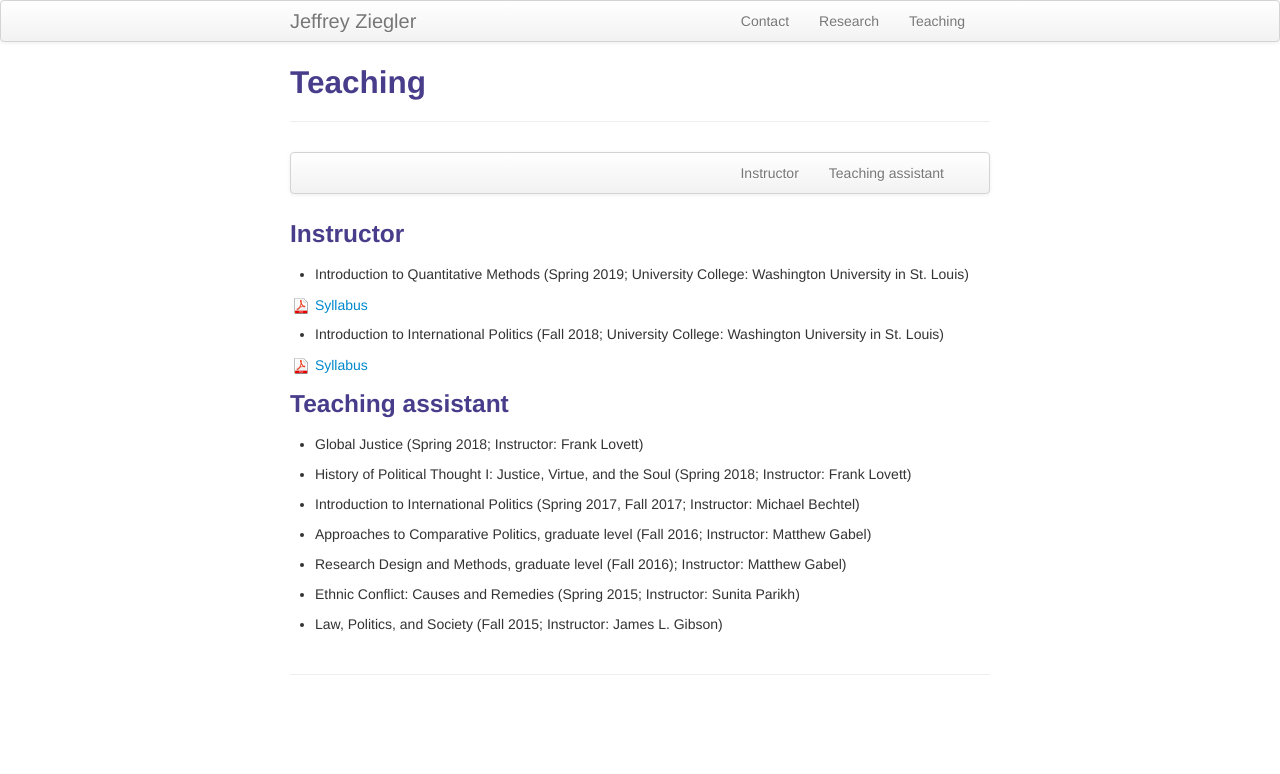
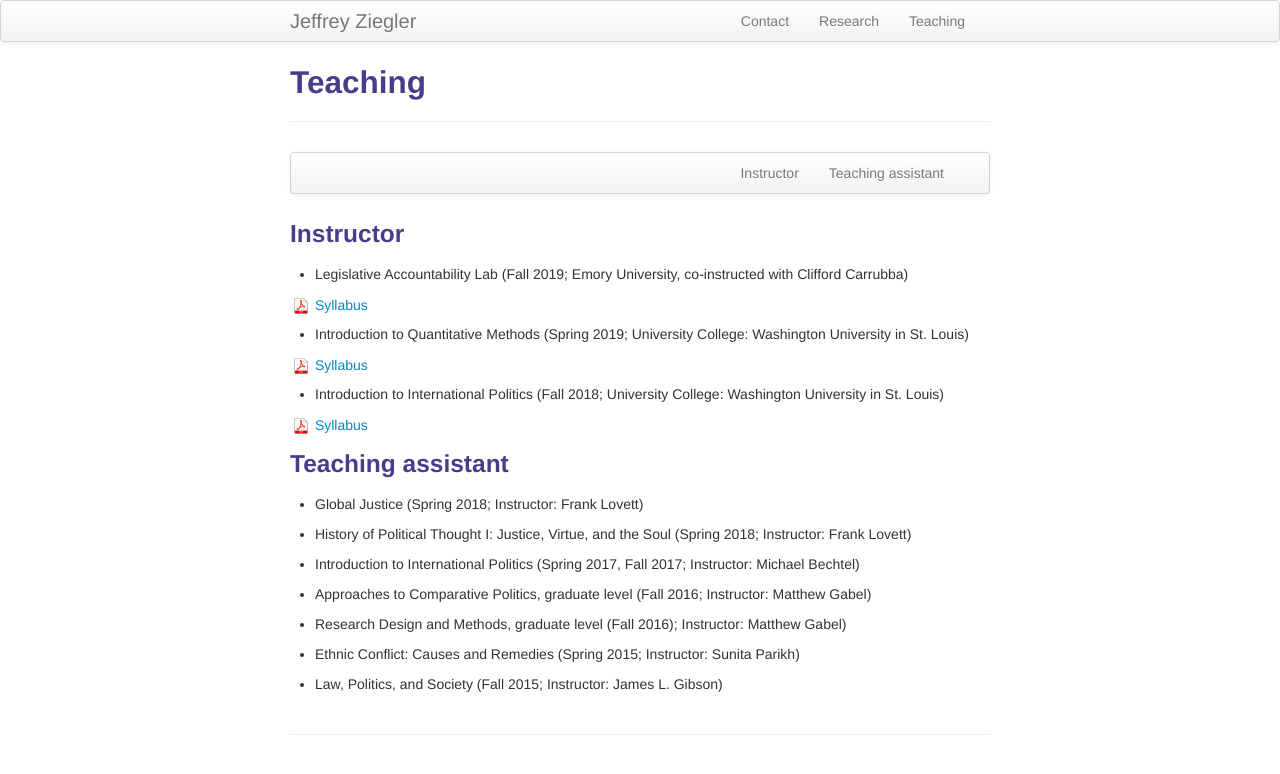
Before and after one commit to zieglerjef/zieglerjef.github.io, a Jekyll site: the page built from pages/teaching.md, in a window 1280 px wide. Shown: the top 774 px of the page. Built offline with Jekyll 4.4.1, drawn with Linux system fonts in a browser that asks for light colours.

Commit message:
Update teaching.md

```diff
--- a/pages/teaching.md
+++ b/pages/teaching.md
@@ -13,6 +13,14 @@ description: Jeff Ziegler's teaching
     </div>
 </div>
 ### <a name="instructor"></a>Instructor
+
+
+- Legislative Accountability Lab (Fall 2019; Emory University, co-instructed with Clifford Carrubba)
+
+
+<table align="left">
+  <tr><td><a href="https://www.dropbox.com/s/rrdinmj5quu6whi/SyllabusCompLegFall2019.pdf?dl=0" target="_blank"> <img src="icons16/pdf-icon.png" alt="hi" class="inline"/> Syllabus </a></td></tr>
+</table><br/>
 
 - Introduction to Quantitative Methods (Spring 2019; University College: Washington University in St. Louis)
 
```
